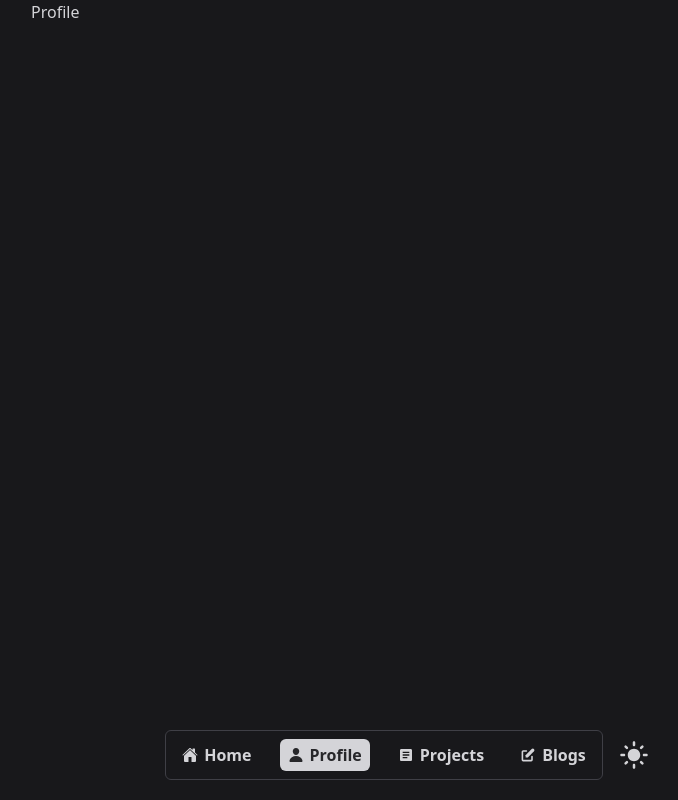
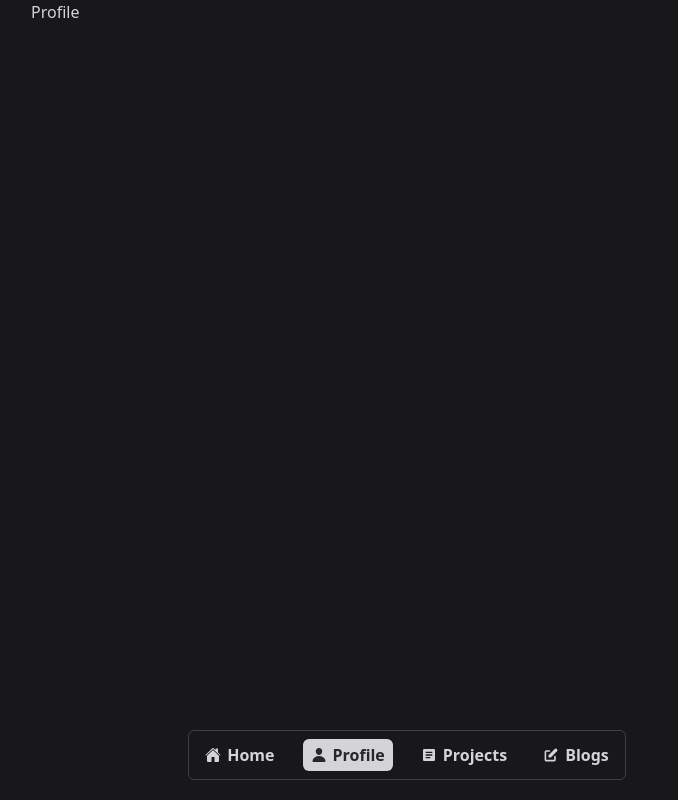
Before and after one commit to OMPRATIK/Portfolio, a React (Vite) app: page /profile in a window 1280 px wide. Shown: the whole page, without its empty margins (233-911 px from the left). Built offline with nearby package versions, Linux system fonts and the light colour scheme.

Commit message:
added nav animation

```diff
--- a/src/App.jsx
+++ b/src/App.jsx
@@ -1,14 +1,17 @@
-import { BrowserRouter, Route, Routes } from "react-router-dom";
+import { Route, Routes, useLocation } from "react-router-dom";
 import Home from "./Pages/Home";
 import AppLayout from "./Ui/AppLayout";
 import Blogs from "./Pages/Blogs";
 import Projects from "./Pages/Projects";
 import Profile from "./Pages/Profile";
+import { AnimatePresence } from "framer-motion";
 
 function App() {
+  const location = useLocation();
+
   return (
-    <BrowserRouter>
-      <Routes>
+    <AnimatePresence mode="wait" initial={true}>
+      <Routes location={location} key={location.pathname}>
         <Route element={<AppLayout />}>
           <Route index element={<Home />} />
           <Route path="/profile" element={<Profile />} />
@@ -16,7 +19,7 @@ function App() {
           <Route path="/blogs" element={<Blogs />} />
         </Route>
       </Routes>
-    </BrowserRouter>
+    </AnimatePresence>
   );
 }
 
--- a/src/Pages/Home.jsx
+++ b/src/Pages/Home.jsx
@@ -1,14 +1,15 @@
+import PageTransition from "../components/PageTransition";
 import About from "../Ui/About";
 import Map from "../Ui/Map";
 import User from "../Ui/User";
 
 function Home() {
   return (
-    <>
+    <PageTransition>
       <Map />
       <User />
       <About />
-    </>
+    </PageTransition>
   );
 }
 
--- a/src/Pages/Profile.jsx
+++ b/src/Pages/Profile.jsx
@@ -1,5 +1,7 @@
+import PageTransition from "../components/PageTransition";
+
 function Profile() {
-  return <div>Profile</div>;
+  return <PageTransition>Profile</PageTransition>;
 }
 
 export default Profile;
--- a/src/Pages/Projects.jsx
+++ b/src/Pages/Projects.jsx
@@ -1,5 +1,7 @@
+import PageTransition from "../components/PageTransition";
+
 function Projects() {
-  return <div>Projects</div>;
+  return <PageTransition>Projects</PageTransition>;
 }
 
 export default Projects;
--- a/src/Ui/About.jsx
+++ b/src/Ui/About.jsx
@@ -19,12 +19,9 @@ function About() {
           🚀
         </li>
       </ul>
-      <div>
-        <h2 className="text-4xl font-semibold">
-          <span className="text-5xl text-yellow-500">+</span>500
-        </h2>
-        <h2></h2>
-      </div>
+      {/* <div>
+        <img src="https://leetcard.jacoblin.cool/OMPRATIK?theme=dark" />
+      </div> */}
     </div>
   );
 }
--- a/src/Ui/Map.jsx
+++ b/src/Ui/Map.jsx
@@ -1,15 +1,23 @@
 import { MapContainer, Marker, TileLayer, useMap } from "react-leaflet";
 import "leaflet/dist/leaflet.css";
 import Time from "./Time";
+import { useEffect } from "react";
 
+const position = [31.3223714, 75.4910179];
 
 function LocationMarker() {
   const map = useMap();
-  const position = [31.3223714, 75.4910179];
 
-  setTimeout(function () {
-    map.flyTo(position, 9, [0, 0]);
-  }, 2000);
+  useEffect(
+    function () {
+      const timeOut = setTimeout(function () {
+        map.flyTo(position, 9, [0, 0]);
+      }, 2000);
+
+      return () => clearTimeout(timeOut);
+    },
+    [map],
+  );
 
   return <Marker position={position}></Marker>;
 }
--- a/src/Ui/NavBar.jsx
+++ b/src/Ui/NavBar.jsx
@@ -1,7 +1,8 @@
 import { HiPencilAlt } from "react-icons/hi";
 import { IoHome, IoPerson } from "react-icons/io5";
-import { MdArticle, MdLightMode } from "react-icons/md";
-import { NavLink } from "react-router-dom";
+import { MdArticle } from "react-icons/md";
+import { NavLink, useLocation } from "react-router-dom";
+import { motion } from "framer-motion";
 
 const nav = [
   { name: "Home", icon: <IoHome />, link: "/" },
@@ -11,14 +12,11 @@ const nav = [
 ];
 
 function NavBar() {
-  const base =
-    "flex items-center gap-1.5 rounded-md px-2 py-1 hover:bg-zinc-300 hover:text-zinc-800 transition-colors duration-300";
-
-  const setActive = ({ isActive }) =>
-    isActive ? "bg-zinc-300 text-zinc-800 " + base : base;
-
+  const location = useLocation();
+  const activeTab = location.pathname;
+  const base = "relative flex items-center gap-1.5 rounded-md px-2 py-1";
   return (
-    <div className="fixed bottom-5 flex w-full justify-center">
+    <div className="fixed bottom-5 z-[999] flex w-full justify-center">
       <nav className="z-[999] flex items-center justify-center gap-4">
         <ul
           className="z-[999] flex items-center gap-1 rounded-md border-[1px] border-zinc-700
@@ -27,17 +25,30 @@ function NavBar() {
           {nav.map(({ name, icon, link }) => {
             return (
               <li className="flex gap-1 rounded-md px-2 py-2" key={name}>
-                <NavLink to={link} className={setActive}>
-                  {icon}
-                  <span className="hidden sm:block">{name}</span>
+                <NavLink
+                  to={link}
+                  className={`${activeTab === link ? "text-zinc-800 " + base : base}`}
+                >
+                  {activeTab === link && (
+                    <motion.div
+                      layoutId="active-tab"
+                      transition={{
+                        type: "spring",
+                        bounce: 0.2,
+                        duration: 0.6,
+                      }}
+                      className="absolute inset-0 rounded-md bg-zinc-300"
+                    />
+                  )}
+                  <div className="relative flex items-center gap-1.5 hover:text-zinc-400">
+                    {icon}
+                    <span className="hidden sm:block">{name}</span>
+                  </div>
                 </NavLink>
               </li>
             );
           })}
         </ul>
-        <span className="text-3xl hover:cursor-pointer">
-          <MdLightMode />
-        </span>
       </nav>
     </div>
   );
--- /dev/null
+++ b/src/components/PageTransition.jsx
@@ -0,0 +1,28 @@
+import { motion } from "framer-motion";
+import PropTypes from "prop-types";
+
+const pageTransitionVariants = {
+  hidden: { opacity: 0, y: 50 }, // Initial state (invisible, moved down)
+  visible: { opacity: 1, y: 0 }, // Final state (visible, in original position)
+  exit: { opacity: 0, y: -50 }, // On page exit (invisible, moved up)
+};
+
+function PageTransition({ children }) {
+  return (
+    <motion.div
+      variants={pageTransitionVariants}
+      initial="hidden"
+      animate="visible"
+      exit="exit"
+      transition={{ duration: 0.6 }}
+    >
+      {children}
+    </motion.div>
+  );
+}
+
+PageTransition.propTypes = {
+  children: PropTypes.any,
+};
+
+export default PageTransition;
--- a/src/main.jsx
+++ b/src/main.jsx
@@ -1,10 +1,13 @@
-import { StrictMode } from 'react'
-import { createRoot } from 'react-dom/client'
-import App from './App.jsx'
-import './index.css'
+import { StrictMode } from "react";
+import { createRoot } from "react-dom/client";
+import App from "./App.jsx";
+import "./index.css";
+import { BrowserRouter } from "react-router-dom";
 
-createRoot(document.getElementById('root')).render(
+createRoot(document.getElementById("root")).render(
   <StrictMode>
-    <App />
+    <BrowserRouter>
+      <App />
+    </BrowserRouter>
   </StrictMode>,
-)
+);
```
